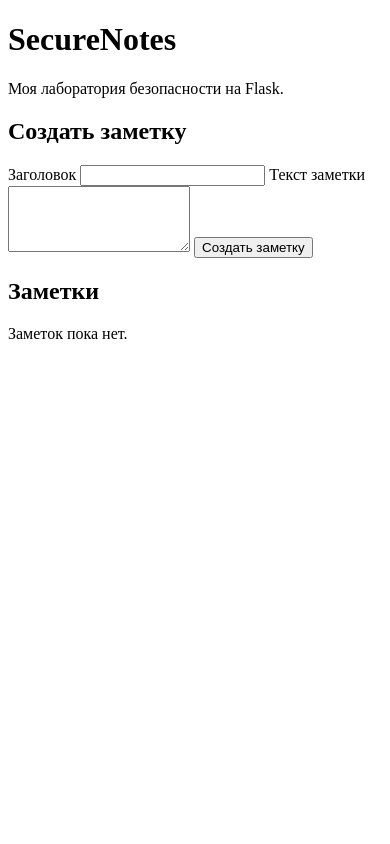
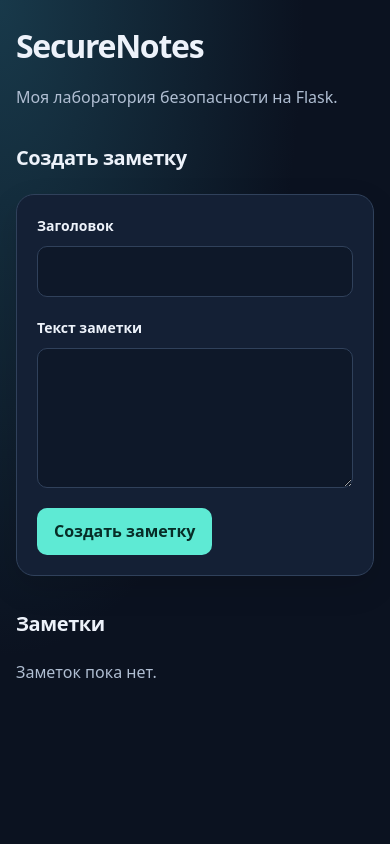
Before and after one commit to netphantomm/securenotes, a Flask app: page / in a window 390 px wide. Run offline with Flask 3, Linux system fonts and the light colour scheme; data that the repository does not hold is empty; some libraries are stand-ins or nearby versions.

Commit message:
feat: add responsive dark interface

```diff
--- /dev/null
+++ b/static/style.css
@@ -0,0 +1,178 @@
+:root {
+    color-scheme: dark;
+    font-family: system-ui, -apple-system, BlinkMacSystemFont, sans-serif;
+
+    --background: #0b1220;
+    --surface: #142035;
+    --field: #0e1829;
+    --text: #edf2fa;
+    --muted: #b0bed2;
+    --border: #30415b;
+    --accent: #5eead4;
+}
+
+* {
+    box-sizing: border-box;
+}
+
+html {
+    min-height: 100%;
+    background:
+        radial-gradient(ellipse at top left, #18394a 0, transparent 55%),
+        var(--background);
+}
+
+body {
+    max-width: 1120px;
+    margin: 0 auto;
+    padding: 48px 24px 72px;
+    color: var(--text);
+    line-height: 1.6;
+
+    display: grid;
+    grid-template-columns: repeat(2, minmax(0, 1fr));
+    gap: 20px;
+}
+
+body > h1,
+body > h2,
+body > p,
+body > form,
+body > a {
+    grid-column: 1 / -1;
+}
+
+h1,
+h2,
+h3,
+p {
+    margin: 0;
+}
+
+h1 {
+    font-size: clamp(32px, 5vw, 48px);
+    letter-spacing: -0.04em;
+    line-height: 1.15;
+}
+
+h2 {
+    margin-top: 12px;
+    font-size: 20px;
+    letter-spacing: -0.02em;
+}
+
+h3 {
+    font-size: 21px;
+    overflow-wrap: anywhere;
+}
+
+body > p {
+    color: var(--muted);
+}
+
+body > form,
+article {
+    padding: 26px;
+    border: 1px solid var(--border);
+    border-radius: 18px;
+    background: var(--surface);
+    box-shadow: 0 12px 32px rgb(0 0 0 / 12%);
+}
+
+label {
+    display: block;
+    margin-bottom: 8px;
+    font-size: 14px;
+    font-weight: 600;
+}
+
+input:not([type="hidden"]),
+textarea {
+    display: block;
+    width: 100%;
+    margin-bottom: 20px;
+    padding: 12px 14px;
+    border: 1px solid var(--border);
+    border-radius: 10px;
+    background: var(--field);
+    color: var(--text);
+    font: inherit;
+}
+
+textarea {
+    min-height: 140px;
+    resize: vertical;
+}
+
+button,
+article > a {
+    display: inline-block;
+    padding: 10px 16px;
+    border: 1px solid transparent;
+    border-radius: 10px;
+    font: inherit;
+    font-weight: 600;
+    cursor: pointer;
+    text-decoration: none;
+}
+
+button {
+    background: var(--accent);
+    color: #072d27;
+}
+
+button:hover {
+    background: #99f6e4;
+}
+
+a {
+    color: var(--accent);
+    text-underline-offset: 4px;
+}
+
+article > p {
+    margin: 12px 0 24px;
+    white-space: pre-wrap;
+    overflow-wrap: anywhere;
+}
+
+article > a {
+    border-color: var(--border);
+    background: var(--field);
+    color: var(--text);
+}
+
+article > a:hover {
+    border-color: var(--accent);
+}
+
+article form {
+    display: inline-block;
+    margin-left: 8px;
+}
+
+article button {
+    background: #3b2332;
+    color: #ffb4c0;
+}
+
+article button:hover {
+    background: #542b3e;
+}
+
+:focus-visible {
+    outline: 3px solid var(--accent);
+    outline-offset: 4px;
+}
+
+@media (max-width: 700px) {
+    body {
+        grid-template-columns: minmax(0, 1fr);
+        padding: 28px 16px 48px;
+    }
+
+    body > form,
+    article {
+        padding: 20px;
+    }
+}
--- a/templates/edit.html
+++ b/templates/edit.html
@@ -1,6 +1,7 @@
 <!doctype html>
 <html lang="ru">
 <head>
+    <link rel="stylesheet" href="{{ url_for('static', filename='style.css') }}">
     <meta charset="utf-8">
     <meta name="viewport" content="width=device-width, initial-scale=1">
     <title>Редактирование заметки</title>
--- a/templates/index.html
+++ b/templates/index.html
@@ -2,6 +2,7 @@
 <!doctype html>
 <html lang="ru">
 <head>
+    <link rel="stylesheet" href="{{ url_for('static', filename='style.css') }}">
     <meta charset="utf-8">
     <meta name="viewport" content="width=device-width, initial-scale=1">
     <title>{{ title }}</title>
```
